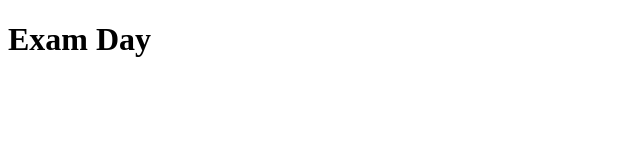
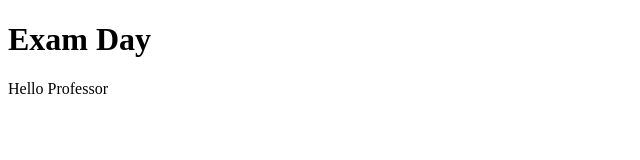
Before and after one commit to Jenishtrivedi/midterm1532, a plain HTML site: page index.html in a window 1280 px wide. Shown: the whole page, without its empty margins (0-640 px from the left). Drawn offline with Linux system fonts and the light colour scheme.

Commit message:
Second Commit

```diff
--- a/index.html
+++ b/index.html
@@ -8,6 +8,6 @@
 </head>
 <body>
     <h1>Exam Day</h1>
-    <p></p>
+    <p>Hello Professor</p>
 </body>
 </html>
```
